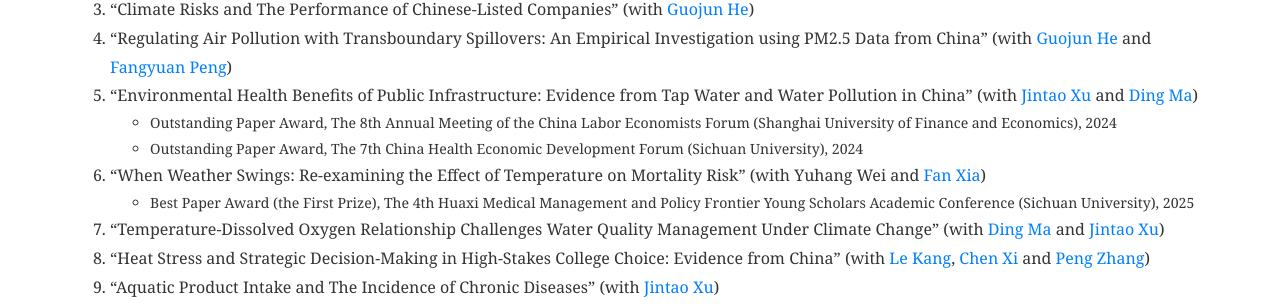
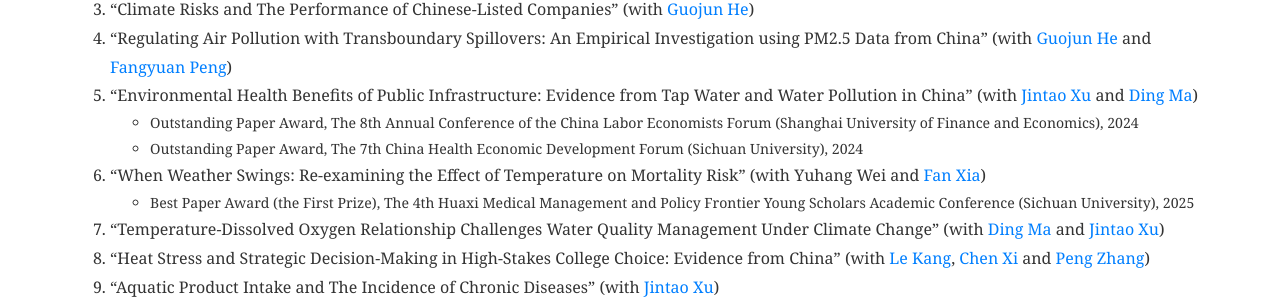
Before and after one commit to shuoliecon/shuoliecon.github.io, a Jekyll site: the page built from pages/_research/index.md, in a window 1280 px wide. Shown: the part 603-910 px from the top of the page. Built offline with Jekyll 4.4.1, drawn with Linux system fonts in a browser that asks for light colours.

Commit message:
Update index.md

```diff
--- a/pages/_research/index.md
+++ b/pages/_research/index.md
@@ -28,7 +28,7 @@ no_heading: true
 <li>“Regulating Air Pollution with Transboundary Spillovers: An Empirical Investigation using PM2.5 Data from China” (with <a href="https://www.guojunhe.com/">Guojun He</a> and <a href="https://www.fangyuanpeng.com/home">Fangyuan Peng</a>) </li>
 
 <li>“Environmental Health Benefits of Public Infrastructure: Evidence from Tap Water and Water Pollution in China” (with <a href="https://en.nsd.pku.edu.cn/faculty/fulltime/x/239550.htm">Jintao Xu</a> and <a href="https://dingma-econ.github.io/">Ding Ma</a>) </li>
-<ul><li>Outstanding Paper Award, The 8th Annual Meeting of the China Labor Economists Forum (Shanghai University of Finance and Economics), 2024</li></ul>
+<ul><li>Outstanding Paper Award, The 8th Annual Conference of the China Labor Economists Forum (Shanghai University of Finance and Economics), 2024</li></ul>
 <ul><li>Outstanding Paper Award, The 7th China Health Economic Development Forum (Sichuan University), 2024</li></ul>
 
 <li>“When Weather Swings: Re-examining the Effect of Temperature on Mortality Risk” (with Yuhang Wei and <a href="https://sites.google.com/view/fanxia/bio">Fan Xia</a>)</li>
```
